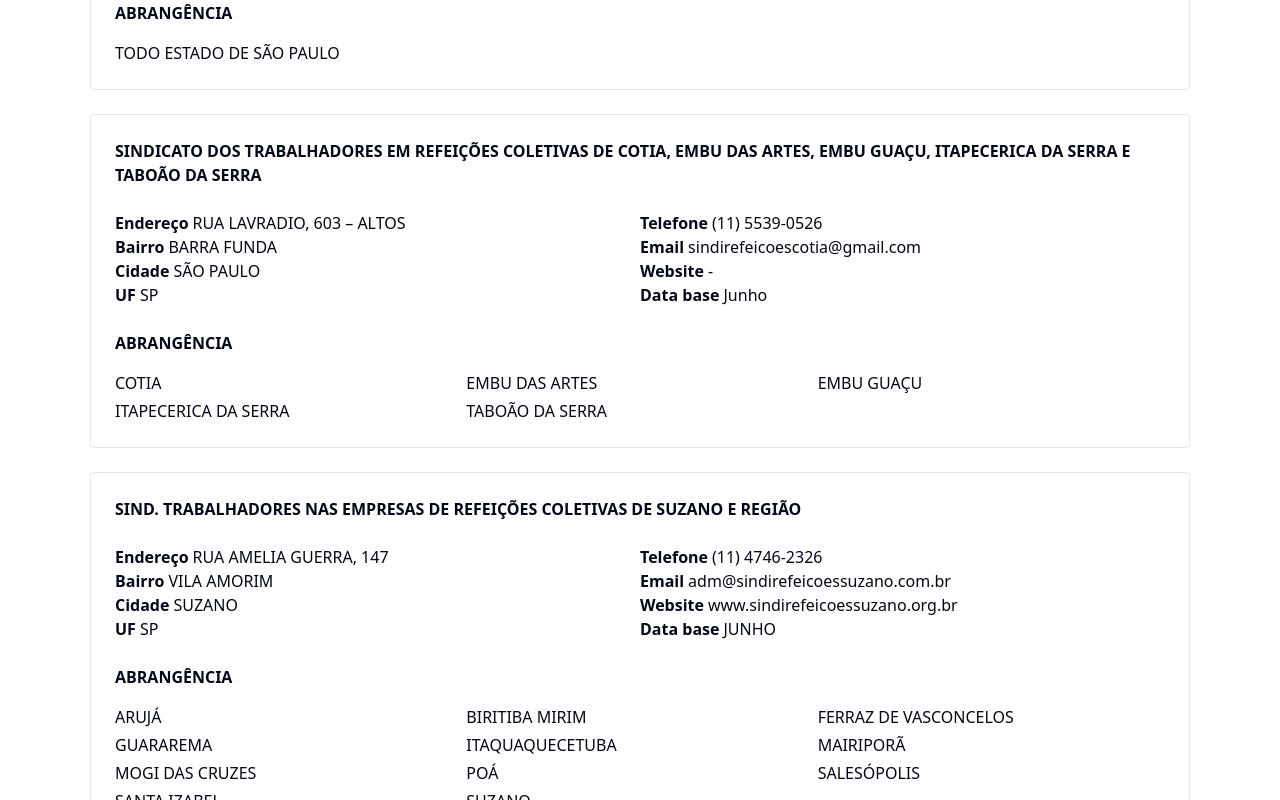
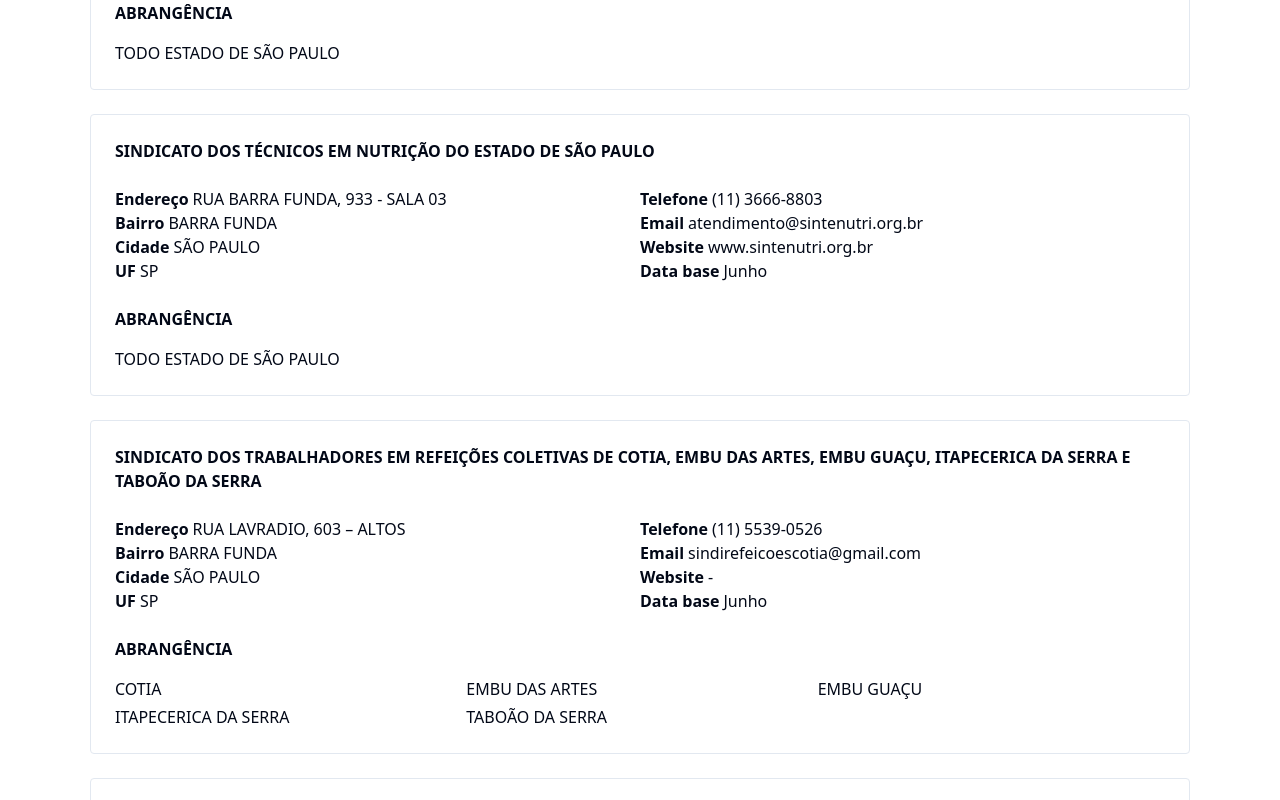
Before and after one commit to devsindercsp/sindicatos, a React (Vite) app: page / in a window 1280 px wide. Shown: the part 1840-2640 px from the top of the page. Built offline with nearby package versions, Linux system fonts and the light colour scheme.

Commit message:
Update sindicatos.ts

```diff
--- a/src/data/sindicatos.ts
+++ b/src/data/sindicatos.ts
@@ -118,7 +118,19 @@ export const sindicatos: Sindicato[] = [
     phone: '(11) 3337-5263 – (11) 3338-2539',
     email: 'recepcao@sindinutrisp.org.br',
     website: 'www.sindinutrisp.org.br',
-    basedata: '-',
+    basedata: 'Junho',
+    coverage: ['TODO ESTADO DE SÃO PAULO'],
+  },
+  {
+    name: 'SINDICATO DOS TÉCNICOS EM NUTRIÇÃO DO ESTADO DE SÃO PAULO',
+    address: 'RUA BARRA FUNDA, 933 - SALA 03',
+    town: 'BARRA FUNDA',
+    city: 'SÃO PAULO',
+    state: 'SP',
+    phone: '(11) 3666-8803',
+    email: 'atendimento@sintenutri.org.br',
+    website: 'www.sintenutri.org.br',
+    basedata: 'Junho',
     coverage: ['TODO ESTADO DE SÃO PAULO'],
   },
   {
@@ -148,7 +160,7 @@ export const sindicatos: Sindicato[] = [
     phone: '(11) 4746-2326',
     email: 'adm@sindirefeicoessuzano.com.br',
     website: 'www.sindirefeicoessuzano.org.br',
-    basedata: 'JUNHO',
+    basedata: 'Junho',
     coverage: [
       'ARUJÁ',
       'BIRITIBA MIRIM',
@@ -172,7 +184,7 @@ export const sindicatos: Sindicato[] = [
     phone: '(15) 3211-1665',
     email: '-',
     website: 'www.sindirefeicoests.org.br',
-    basedata: 'JUNHO',
+    basedata: 'Junho',
     coverage: [
       'ALAMBARI',
       'ALUMÍNIO',
@@ -228,7 +240,7 @@ export const sindicatos: Sindicato[] = [
     phone: '(11) 2409-2669 – (11) 2442-9427',
     email: 'aretusasindrefeicoes@gmail.com',
     website: '-',
-    basedata: 'JUNHO',
+    basedata: 'Junho',
     coverage: ['GUARULHOS'],
   },
   {
@@ -240,7 +252,7 @@ export const sindicatos: Sindicato[] = [
     phone: '(11) 5574-8398',
     email: 'comunicacao@sindirefeicoessp.org.br',
     website: 'www.sindirefeicoessp.org.br',
-    basedata: 'JUNHO',
+    basedata: 'Junho',
     coverage: ['SÃO PAULO'],
   },
   {
@@ -252,7 +264,7 @@ export const sindicatos: Sindicato[] = [
     phone: '(14) 3234-9763',
     email: 'adm@sinterc.org.br',
     website: 'www.sinterc.org.br',
-    basedata: 'JUNHO',
+    basedata: 'Junho',
     coverage: [
       'ÁGUAS DE SANTA BÁRBARA',
       'ÁLVARES FLORENCE',
@@ -658,7 +670,7 @@ export const sindicatos: Sindicato[] = [
     phone: '(19) 3237-3455',
     email: 'contato@sintercamp.org.br',
     website: 'www.sintercamp.org.br',
-    basedata: 'JUNHO',
+    basedata: 'Junho',
     coverage: [
       'ÁGUAS DA PRATA',
       'ÁGUAS DE SÃO PEDRO',
@@ -742,7 +754,7 @@ export const sindicatos: Sindicato[] = [
     phone: '(11) 2136-6500',
     email: 'contato@sintercoj.org.br',
     website: 'www.sintercoj.org.br',
-    basedata: 'JUNHO',
+    basedata: 'Junho',
     coverage: [
       'ÁGUAS DE LINDÓIA',
       'AMPARO',
@@ -788,7 +800,7 @@ export const sindicatos: Sindicato[] = [
     phone: '(13) 3375-3092',
     email: 'contato@sintercub.com.br',
     website: 'www.sintercub.com.br',
-    basedata: 'JUNHO',
+    basedata: 'Junho',
     coverage: [
       'BARRA DO TURVO',
       'BERTIOGA',
```
